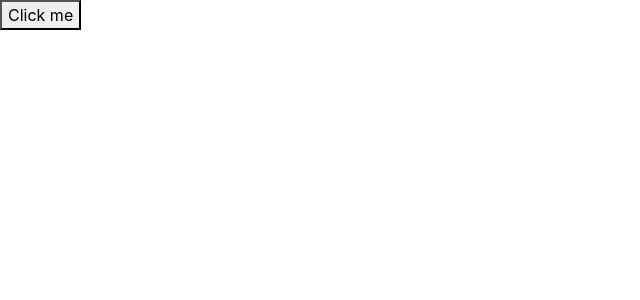
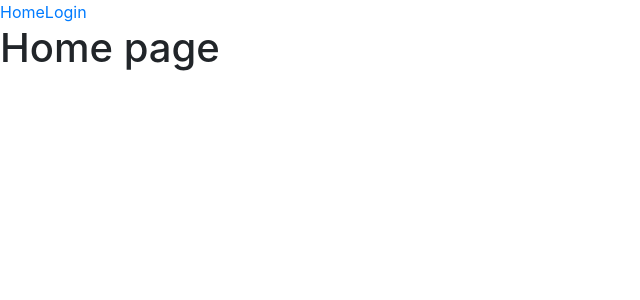
Before and after one commit to oleksiivelychko/react-ui, a React app: page / in a window 1280 px wide. Shown: the top 300 px of the page, without its empty margins (0-640 px from the left). Built offline with nearby package versions, Linux system fonts and the light colour scheme.

Commit message:
add routes

```diff
--- /dev/null
+++ b/src/App.js
@@ -0,0 +1,26 @@
+import React from "react";
+
+import {
+    BrowserRouter,
+    Switch,
+    Route, Link
+} from "react-router-dom";
+import HomePage from "./components/pages/HomePage";
+import LoginPage from "./components/pages/LoginPage";
+
+export default class App extends React.Component {
+    render() {
+        return (
+            <BrowserRouter>
+                <div>
+                    <Link to="/">Home</Link>
+                    <Link to="/login">Login</Link>
+                </div>
+                <Switch>
+                    <Route path="/" component={HomePage} exact />
+                    <Route path="/login" component={LoginPage} />
+                </Switch>
+            </BrowserRouter>
+        )
+    }
+}
--- /dev/null
+++ b/src/components/pages/HomePage.js
@@ -0,0 +1,14 @@
+import React from 'react';
+
+export default class HomePage extends React.Component {
+    constructor(props) {
+        super(props);
+    }
+    render(){
+        return (
+            <div className="content">
+                <h1>Home page</h1>
+            </div>
+        );
+    }
+}
--- /dev/null
+++ b/src/components/pages/LoginPage.js
@@ -0,0 +1,14 @@
+import React from 'react';
+
+export default class LoginPage extends React.Component {
+    constructor(props) {
+        super(props);
+    }
+    render(){
+        return (
+            <div className="content">
+                <h1>Login page</h1>
+            </div>
+        );
+    }
+}
--- a/src/index.js
+++ b/src/index.js
@@ -1,10 +1,9 @@
-import React, { useState } from "react";
-import { render } from "react-dom";
-import "./style.scss";
+import React from 'react';
+import ReactDOM from 'react-dom';
+import App from './App';
+import './styles/core.scss';
 
-function App() {
-    const [state, setState] = useState("Click me");
-    return <button onClick={() => setState("Clicked")}>{state}</button>;
-}
-
-render(<App />, document.getElementById("root"));
+ReactDOM.render(
+    <App />,
+    document.getElementById('root')
+)
```
Also changed, not shown: src/styles/core.scss (renamed from src/style.scss).
